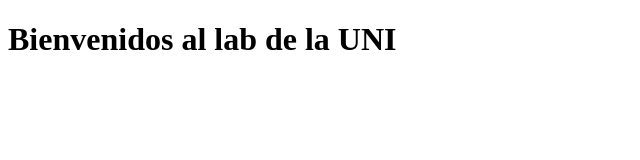
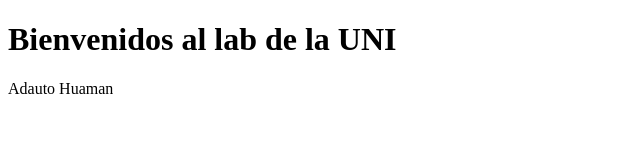
Before and after one commit to eduardoorm/workshop-git-github, a plain HTML site: page index.html in a window 1280 px wide. Shown: the whole page, without its empty margins (0-640 px from the left). Drawn offline with Linux system fonts and the light colour scheme.

Commit message:
Update index.html
adauto

```diff
--- a/index.html
+++ b/index.html
@@ -7,5 +7,6 @@
 </head>
 <body>
     <h1> Bienvenidos al lab de la UNI</h1>
+    <p> Adauto Huaman</p>
 </body>
 </html>
```
